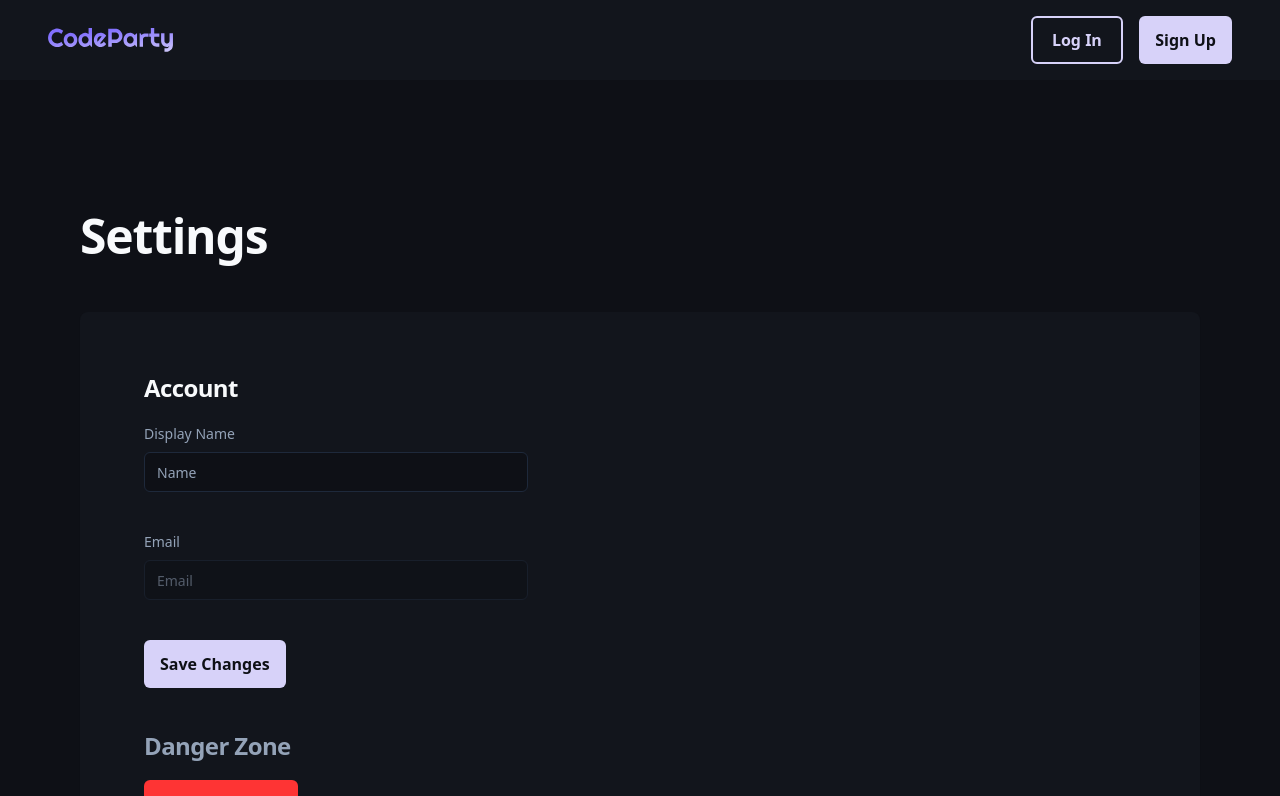
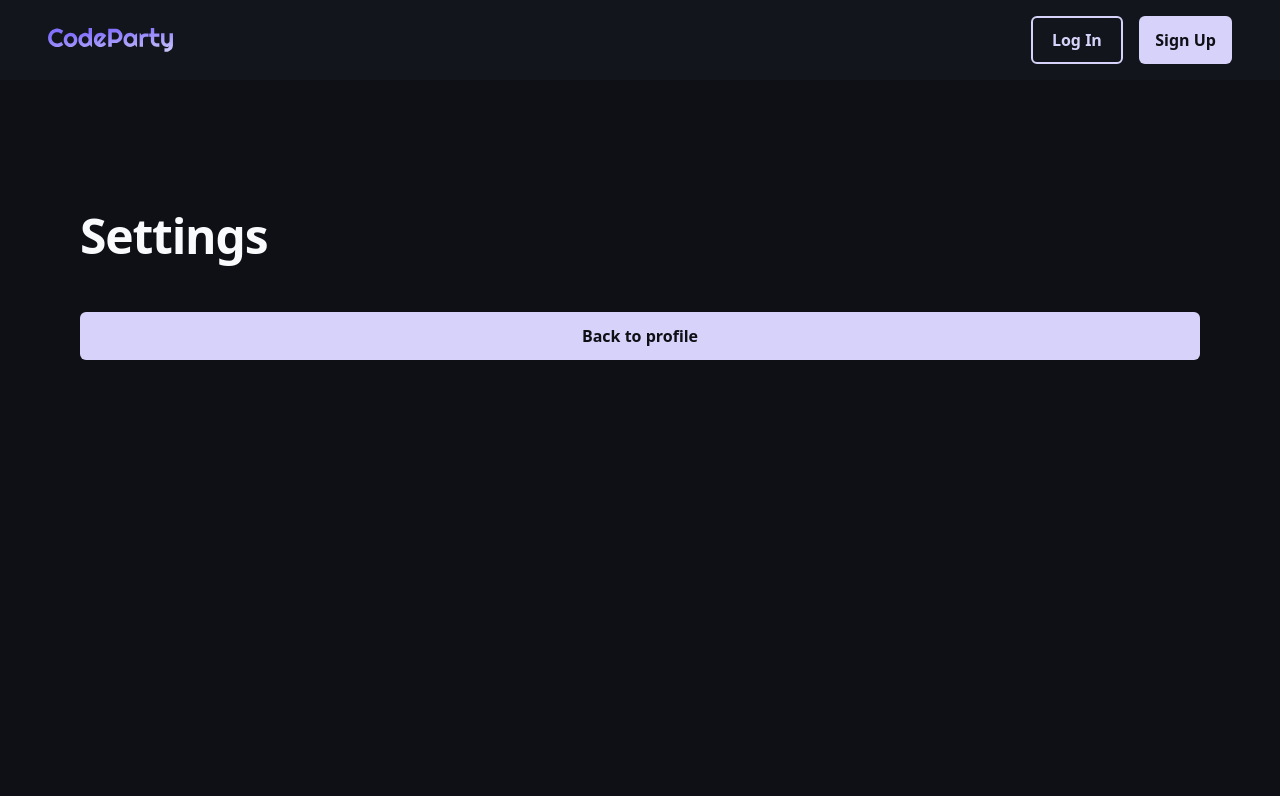
Before and after one commit to CS3219-AY2324S1/ay2324s1-course-assessment-g11, a Next.js app in the folder frontend/: page /settings in a window 1280 px wide. Shown: the top 796 px of the page. Built offline with nearby package versions, Linux system fonts and the light colour scheme; no server answers.

Commit message:
Block AccountSettingsCard from being shown if not logged in

```diff
--- a/frontend/src/pages/settings/index.tsx
+++ b/frontend/src/pages/settings/index.tsx
@@ -4,16 +4,20 @@ import { TypographyH1 } from "@/components/ui/typography";
 
 import { useRouter } from "next/router";
 import AccountSettingsCard from "./_account";
+import {useContext} from "react";
+import {AuthContext} from "@/contexts/AuthContext";
 
 export default function Settings() {
   const router = useRouter();
+  const { user: currentUser } = useContext(AuthContext);
+
 
   return (
     <div className="max-w-7xl mx-auto py-10">
       <div className="flex">
         <div className="w-full p-10 m-10 flex flex-col gap-10">
           <TypographyH1>Settings</TypographyH1>
-          <AccountSettingsCard />
+          {currentUser && <AccountSettingsCard />}
           <Button
             className="w-full gap-2"
             onClick={() => router.push("/profile")}
```
